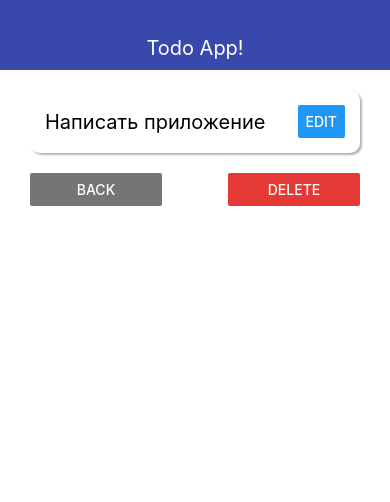
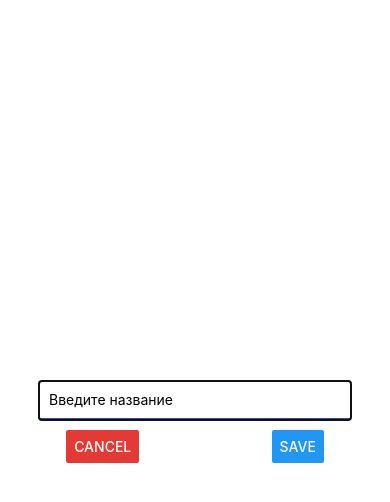
Before and after one commit to armenmkrtchian/rm-todo-app, a React Native app: screen / in a window 390 px wide. Both pictures are taken after a click on the button "EDIT". Shown: the top 502 px of the page. Built offline with nearby package versions, Linux system fonts and the light colour scheme.

Commit message:
Creating a modal box

```diff
--- a/App.js
+++ b/App.js
@@ -28,11 +28,11 @@
       `Вы уверены, что хотите удалить "${todo.title}"?`,
       [
         {
-          text: 'Отмена',
+          text: 'Cancel',
           style: 'cancel'
         },
         {
-          text: 'Удалить',
+          text: 'Delete',
           style: 'destructive',
           onPress: () => {
             setTodoId(null)
--- /dev/null
+++ b/src/components/EditModal.js
@@ -0,0 +1,47 @@
+import React from 'react'
+import { View, StyleSheet, TextInput, Button, Modal } from 'react-native'
+import { THEME } from '../theme'
+
+export const EditModal = ({ visible, onCancel }) => {
+  return (
+    <Modal visible={visible} animationType='slide' transparent={false}>
+      <View style={styles.wrap}>
+        <TextInput
+          style={styles.input}
+          placeholder='Введите название'
+          autoCapitalize='none'
+          autoCorrect={false}
+          maxLength={64}
+        />
+        <View style={styles.buttons}>
+          <Button
+            title='Cancel'
+            onPress={onCancel}
+            color={THEME.DANGER_COLOR}
+          />
+          <Button title='Save' />
+        </View>
+      </View>
+    </Modal>
+  )
+}
+
+const styles = StyleSheet.create({
+  wrap: {
+    flex: 1,
+    justifyContent: 'center',
+    alignItems: 'center'
+  },
+  input: {
+    padding: 10,
+    borderBottomColor: THEME.MAIN_COLOR,
+    borderBottomWidth: 2,
+    width: '80%'
+  },
+  buttons: {
+    width: '100%',
+    marginTop: 10,
+    flexDirection: 'row',
+    justifyContent: 'space-around'
+  }
+})
--- a/src/screens/TodoScreen.js
+++ b/src/screens/TodoScreen.js
@@ -1,14 +1,19 @@
-import React from "react";
+import React, { useState } from "react";
 import { StyleSheet, View, Text, Button } from "react-native";
 import { THEME } from "../theme";
 import { AppCard } from "../components/ui/AppCard";
+import { EditModal } from "../components/EditModal";
 
 export const TodoScreen = ({ goBack, todo, onRemove }) => {
+  const [modal, setModal] = useState(false)
+
   return (
     <View>
+      <EditModal visible={modal} onCancel={() => setModal(false)} />
+
       <AppCard style={styles.card}>
         <Text style={styles.title}>{todo.title}</Text>
-        <Button title="Edit" />
+        <Button title="Edit" onPress={() => setModal(true)} />
       </AppCard>
 
       <View style={styles.buttons}>
```
